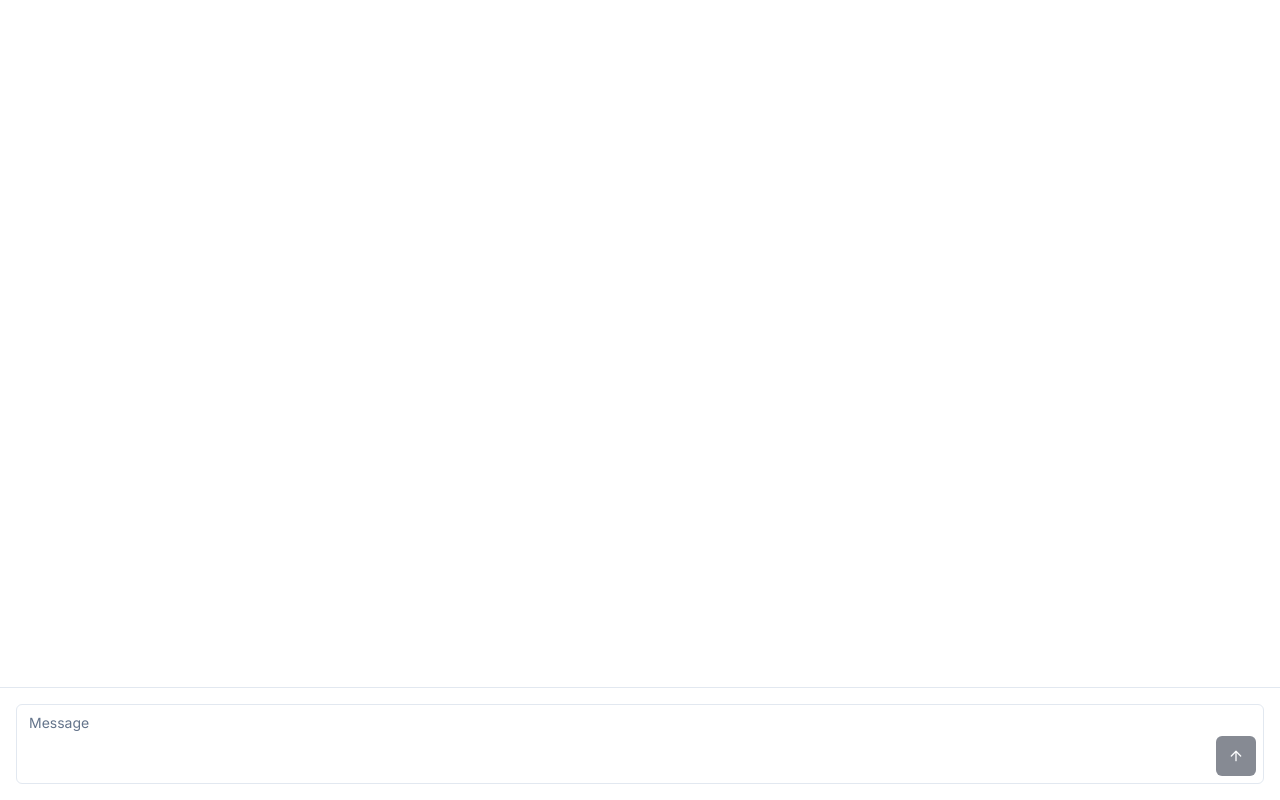
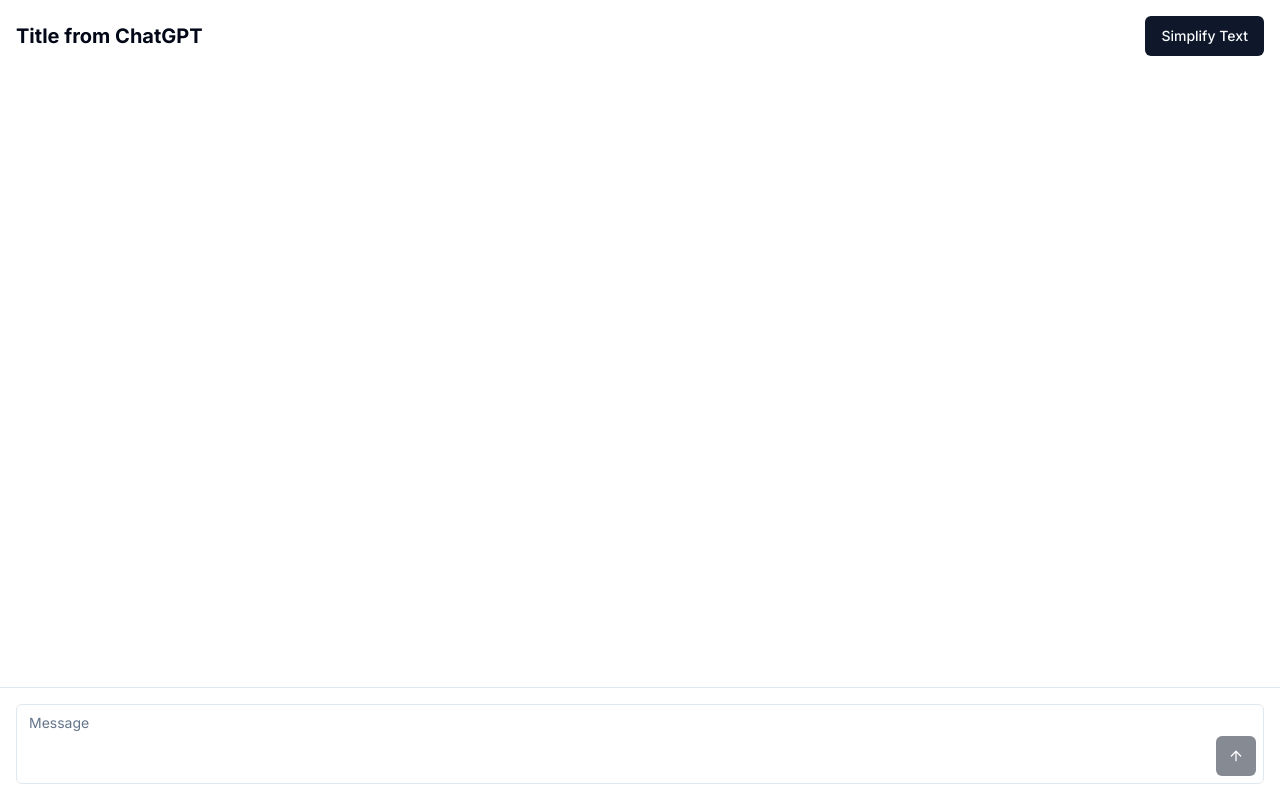
Before and after one commit to nikolaev-gd/splitting-to-components-v0, a Next.js app: page / in a window 1280 px wide. Built offline with nearby package versions, Linux system fonts and the light colour scheme.

Commit message:
Создали элемент TextDisplay.tsx. Обновлили файлы FlashcardApp.tsx и InteractiveText.tsx

```diff
--- a/app/components/FlashcardApp.tsx
+++ b/app/components/FlashcardApp.tsx
@@ -1,37 +1,34 @@
+// FlashcardApp.tsx
+
 // This is the main component of our flashcard learning application.
-// It manages the overall state and flow of the app, including:
-// - Displaying and interacting with text
-// - Creating and managing flashcards
-// - Providing a study mode for reviewing flashcards
-// - Offering additional learning options
-// This component brings together all the other parts of the app to create a complete learning experience.
+// It manages the overall state and flow of the app, including text input,
+// flashcard creation, study mode, and additional learning options.
 
-"use client"
+"use client";
 
 import React, { useState, useEffect, useCallback } from 'react'
 import { Button } from "./ui/button"
 import TextInput from './TextInput'
-import InteractiveText from './InteractiveText'
+import TextDisplay from './TextDisplay'
 import Flashcard from './Flashcard'
 import FlashcardView from './FlashcardView'
 import ContinueLearning from './ContinueLearning'
-import { motion, AnimatePresence } from 'framer-motion'
 import { Flashcard as FlashcardType } from '@/lib/types'
 import { shuffleArray } from '@/lib/utils'
 
 export default function FlashcardApp() {
-  // State variables to manage different aspects of the app
-  const [simplified, setSimplified] = useState<string[]>([])  // Simplified version of the text
-  const [showSimplified, setShowSimplified] = useState(false)  // Whether to show simplified text
-  const [savedFlashcards, setSavedFlashcards] = useState<FlashcardType[]>([])  // User's saved flashcards
-  const [showOriginal, setShowOriginal] = useState(true)  // Whether to show original text
-  const [showFlashcards, setShowFlashcards] = useState(false)  // Whether to show flashcard study mode
-  const [showContinueLearning, setShowContinueLearning] = useState(false)  // Whether to show continue learning screen
-  const [shuffledFlashcards, setShuffledFlashcards] = useState<FlashcardType[]>([])  // Shuffled flashcards for study
-  const [currentCardIndex, setCurrentCardIndex] = useState(0)  // Current flashcard index in study mode
-  const [isFlipped, setIsFlipped] = useState(false)  // Whether the current flashcard is flipped
-  const [isFinished, setIsFinished] = useState(false)  // Whether the study session is finished
-  const [reviewMode, setReviewMode] = useState<'all' | 'starred'>('all')  // Current review mode
+  // State variables
+  const [simplified, setSimplified] = useState<string[]>([])
+  const [showSimplified, setShowSimplified] = useState(false)
+  const [savedFlashcards, setSavedFlashcards] = useState<FlashcardType[]>([])
+  const [showOriginal, setShowOriginal] = useState(true)
+  const [showFlashcards, setShowFlashcards] = useState(false)
+  const [showContinueLearning, setShowContinueLearning] = useState(false)
+  const [shuffledFlashcards, setShuffledFlashcards] = useState<FlashcardType[]>([])
+  const [currentCardIndex, setCurrentCardIndex] = useState(0)
+  const [isFlipped, setIsFlipped] = useState(false)
+  const [isFinished, setIsFinished] = useState(false)
+  const [reviewMode, setReviewMode] = useState<'all' | 'starred'>('all')
 
   // Function to move to the next flashcard
   const nextCard = useCallback(() => {
@@ -51,6 +48,7 @@ export default function FlashcardApp() {
     }
   }, [currentCardIndex])
 
+  // Effect for keyboard navigation in flashcard mode
   useEffect(() => {
     const handleKeyDown = (e: KeyboardEvent) => {
       if (showFlashcards) {
@@ -136,78 +134,18 @@ export default function FlashcardApp() {
     }
   }
 
-  // The main render function, returning the UI of the app
   return (
     <div className="flex flex-col h-screen">
       <div className="flex-grow overflow-auto p-4">
-        {/* Render buttons for simplifying text and toggling original/simplified view */}
-        {simplified.length > 0 && (
-          <div className="mb-4 flex justify-between items-center">
-            <h2 className="text-xl font-bold">Title from ChatGPT</h2>
-            {!showSimplified ? (
-              <Button onClick={handleSimplify}>Simplify Text</Button>
-            ) : (
-              <Button
-                onClick={toggleOriginalText}
-                aria-expanded={showOriginal}
-                aria-controls="original-text"
-              >
-                {showOriginal ? 'Hide Original Text' : 'Show Original Text'}
-              </Button>
-            )}
-          </div>
-        )}
-
-        <div className="relative">
-          {/* Render original text with animation */}
-          <AnimatePresence>
-            {showOriginal && simplified.length > 0 && (
-              <motion.div
-                initial={{ height: 'auto', opacity: 1 }}
-                animate={{ height: 'auto', opacity: 1 }}
-                exit={{ height: 0, opacity: 0 }}
-                transition={{ duration: 0.5 }}
-                className="overflow-hidden"
-              >
-                <div className="border p-4 mb-4">
-                  {simplified.map((paragraph, index) => (
-                    <p key={index} className="mb-4 last:mb-0">
-                      <InteractiveText
-                        text={paragraph}
-                        onWordClick={() => {}}
+        <TextDisplay
+          simplified={simplified}
+          showSimplified={showSimplified}
+          showOriginal={showOriginal}
+          onSimplify={handleSimplify}
+          onToggleOriginal={toggleOriginalText}
           onSaveFlashcard={handleSaveFlashcard}
         />
-                    </p>
-                  ))}
-                </div>
-              </motion.div>
-            )}
-          </AnimatePresence>
 
-          {/* Render simplified text with animation */}
-          {showSimplified && simplified.length > 0 && (
-            <motion.div
-              initial={{ opacity: 0, y: 50 }}
-              animate={{ opacity: 1, y: 0 }}
-              transition={{ duration: 0.5 }}
-            >
-              <div className="border p-4 mb-4">
-                <h2 className="text-xl font-bold mb-2">Simplified Text</h2>
-                {simplified.map((paragraph, index) => (
-                  <p key={index} className="mb-4 last:mb-0">
-                    <InteractiveText
-                      text={paragraph}
-                      onWordClick={() => {}}
-                      onSaveFlashcard={handleSaveFlashcard}
-                    />
-                  </p>
-                ))}
-              </div>
-            </motion.div>
-          )}
-        </div>
-
-        {/* Render saved flashcards and study button */}
         {savedFlashcards.length > 0 && (
           <div className="mt-4">
             <Button
@@ -233,10 +171,8 @@ export default function FlashcardApp() {
         )}
       </div>
 
-      {/* Render text input component */}
       <TextInput onSubmit={handleTextSubmit} />
 
-      {/* Render flashcard study view when active */}
       {showFlashcards && (
         <FlashcardView
           shuffledFlashcards={shuffledFlashcards}
@@ -255,7 +191,6 @@ export default function FlashcardApp() {
         />
       )}
 
-      {/* Render continue learning screen when active */}
       {showContinueLearning && (
         <ContinueLearning onClose={() => setShowContinueLearning(false)} />
       )}
--- a/app/components/InteractiveText.tsx
+++ b/app/components/InteractiveText.tsx
@@ -5,13 +5,13 @@
 
 import React, { useState } from 'react'
 import FlashcardDialog from './FlashcardDialog'
-import { Flashcard } from '@/lib/types'
+import { Flashcard as FlashcardType } from '@/lib/types'
 
 // This defines what information our InteractiveText component needs to work
 interface InteractiveTextProps {
   text: string                              // The text to make interactive
   onWordClick: (word: string) => void       // Function to call when a word is clicked
-  onSaveFlashcard: (flashcard: Flashcard) => void  // Function to call when a flashcard is saved
+  onSaveFlashcard: (flashcard: FlashcardType) => void  // Function to call when a flashcard is saved
 }
 
 // This is our main InteractiveText component
--- /dev/null
+++ b/app/components/TextDisplay.tsx
@@ -0,0 +1,100 @@
+// TextDisplay.tsx
+
+// This component is responsible for displaying and toggling between the original and simplified text.
+// It allows users to view the text they're learning and switch between different versions.
+
+import React from 'react';
+import { Button } from "./ui/button";
+import InteractiveText from './InteractiveText';
+import { motion, AnimatePresence } from 'framer-motion';
+import { Flashcard as FlashcardType } from '@/lib/types'
+
+interface TextDisplayProps {
+  simplified: string[];
+  showSimplified: boolean;
+  showOriginal: boolean;
+  onSimplify: () => void;
+  onToggleOriginal: () => void;
+  onSaveFlashcard: (flashcard: FlashcardType) => void;
+}
+
+const TextDisplay: React.FC<TextDisplayProps> = ({
+  simplified,
+  showSimplified,
+  showOriginal,
+  onSimplify,
+  onToggleOriginal,
+  onSaveFlashcard
+}) => {
+  return (
+    <div>
+      {/* Controls for simplifying and toggling text */}
+      <div className="mb-4 flex justify-between items-center">
+        <h2 className="text-xl font-bold">Title from ChatGPT</h2>
+        {!showSimplified ? (
+          <Button onClick={onSimplify}>Simplify Text</Button>
+        ) : (
+          <Button
+            onClick={onToggleOriginal}
+            aria-expanded={showOriginal}
+            aria-controls="original-text"
+          >
+            {showOriginal ? 'Hide Original Text' : 'Show Original Text'}
+          </Button>
+        )}
+      </div>
+
+      {/* Display area for text */}
+      <div className="relative">
+        {/* Original text */}
+        <AnimatePresence>
+          {showOriginal && simplified.length > 0 && (
+            <motion.div
+              initial={{ height: 'auto', opacity: 1 }}
+              animate={{ height: 'auto', opacity: 1 }}
+              exit={{ height: 0, opacity: 0 }}
+              transition={{ duration: 0.5 }}
+              className="overflow-hidden"
+            >
+              <div className="border p-4 mb-4">
+                {simplified.map((paragraph, index) => (
+                  <p key={index} className="mb-4 last:mb-0">
+                    <InteractiveText
+                      text={paragraph}
+                      onWordClick={() => {}}
+                      onSaveFlashcard={onSaveFlashcard}
+                    />
+                  </p>
+                ))}
+              </div>
+            </motion.div>
+          )}
+        </AnimatePresence>
+
+        {/* Simplified text */}
+        {showSimplified && simplified.length > 0 && (
+          <motion.div
+            initial={{ opacity: 0, y: 50 }}
+            animate={{ opacity: 1, y: 0 }}
+            transition={{ duration: 0.5 }}
+          >
+            <div className="border p-4 mb-4">
+              <h2 className="text-xl font-bold mb-2">Simplified Text</h2>
+              {simplified.map((paragraph, index) => (
+                <p key={index} className="mb-4 last:mb-0">
+                  <InteractiveText
+                    text={paragraph}
+                    onWordClick={() => {}}
+                    onSaveFlashcard={onSaveFlashcard}
+                  />
+                </p>
+              ))}
+            </div>
+          </motion.div>
+        )}
+      </div>
+    </div>
+  );
+};
+
+export default TextDisplay;
--- a/app/page.tsx
+++ b/app/page.tsx
@@ -2,6 +2,7 @@
 // It imports the main flashcard component and displays it.
 // When someone visits the website, this code ensures they see the interactive flashcards right away.
 
+import React from 'react'
 import FlashcardApp from '@/components/FlashcardApp' // Import the main FlashcardApp component
 
 // Define and export the Home component as the default export
```
Also changed, not shown: package.json (+5 -2 lines), .eslintrc.json (deleted), 1 other file (tests, documents, lock files or other folders). Lines whose indentation alone changed are shown as unchanged.
